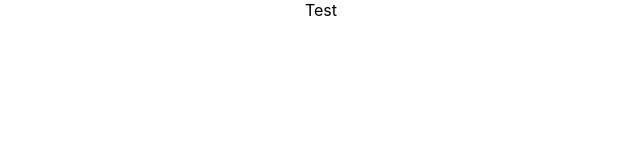
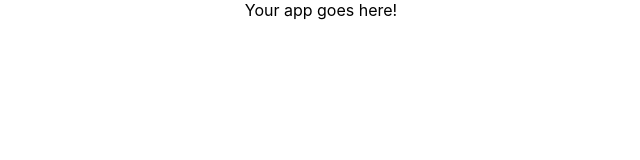
Before and after one commit to milufranz08/d3-react-tutorial, a React (Create React App) app: page / in a window 1280 px wide. Shown: the top 160 px of the page, without its empty margins (319-959 px from the left). Built offline with nearby package versions, Linux system fonts and the light colour scheme.

Commit message:
Remove unused lines and update text

```diff
--- a/src/App.js
+++ b/src/App.js
@@ -1,11 +1,10 @@
 import React from 'react';
-import logo from './logo.svg';
 import './App.css';
 
 function App() {
   return (
     <div className="App">
-      Test
+      Your app goes here!
     </div>
   );
 }
```
